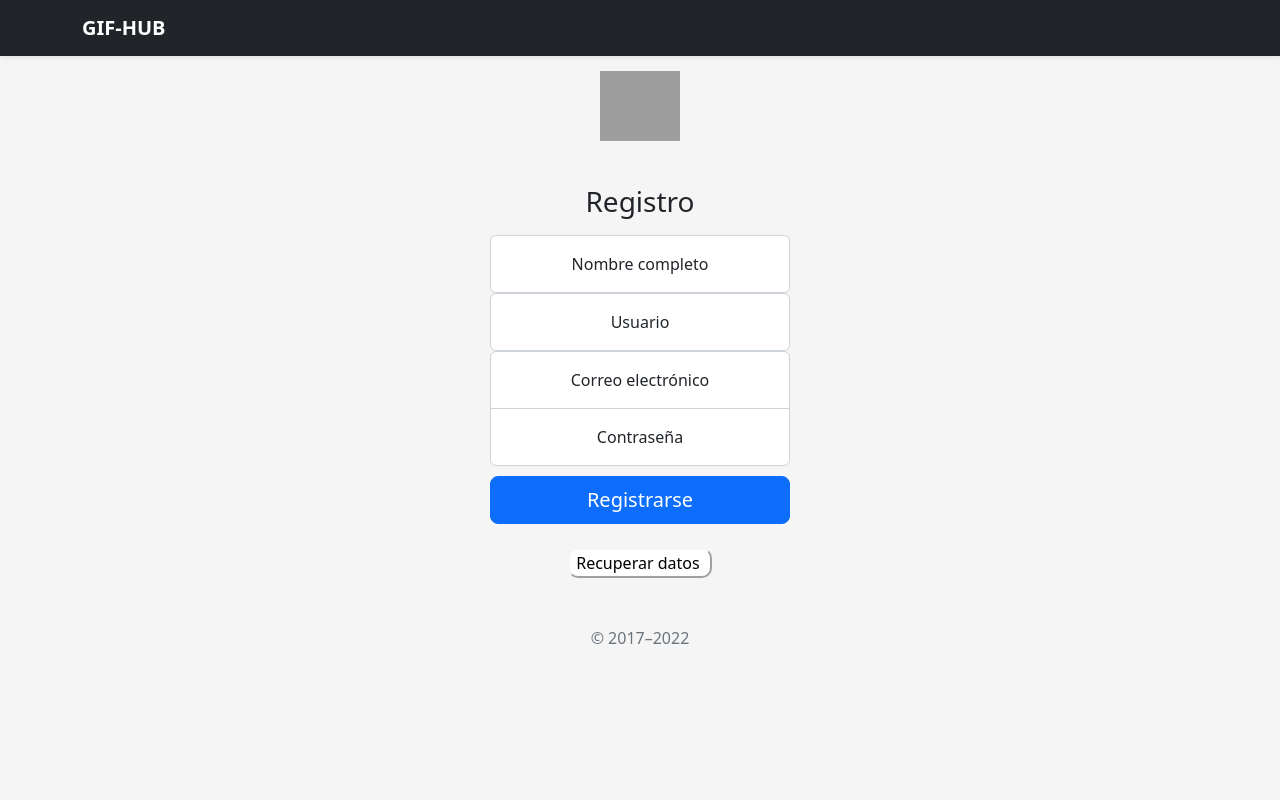
After one commit to omarguzmanm/proyecto_tolerante_a_fallas, a Flask app: page /registrarse in a window 1280 px wide. The commit adds this page. Run offline with Flask 2, Linux system fonts and the light colour scheme; grey boxes are pictures that could not be loaded.

Commit message:
Add files via upload

```diff
--- a/Proyecto-Tolerante-Fallas/main.py
+++ b/Proyecto-Tolerante-Fallas/main.py
@@ -1,9 +1,11 @@
 from flask import Flask, render_template, request
 import requests
+import pickle
+
 
 app = Flask(__name__, static_folder='templates')
 
-@app.route('/fotos', methods=['GET','POST'])
+@app.route('/inicio', methods=['GET','POST'])
 def home():
     if request.method == 'GET':
         return render_template('index.html')
@@ -29,5 +31,10 @@ def login():
     else:
         return render_template('login.html')
 
+@app.route('/registrarse', methods=['GET','POST'])
+def registro():
+        if request.method == 'GET':
+            return render_template('registrarse.html')
+
 if __name__ == '__main__':
     app.run(debug=True, port=4000)
--- /dev/null
+++ b/Proyecto-Tolerante-Fallas/templates/app.js
@@ -0,0 +1,22 @@
+function guardarDatos() {
+     localStorage.nombre = document.getElementById("nombre").value;
+     localStorage.usuario = document.getElementById("usuario").value;
+     localStorage.correo = document.getElementById("correo").value;
+     localStorage.password = document.getElementById("password").value;
+
+     window.location = "login";
+ }
+function recuperarDatos() {
+     if ((localStorage.nombre != undefined) && (localStorage.password != undefined)) {
+        // document.getElementById("datos").innerHTML = "<input type='text' class='form-control datos' id='nombre' placeholder='name' required>" + "<label for='floatingInput'>"+ localStorage.nombre + "</label>" ;
+        document.getElementById("datos").innerHTML = "<input type='text' class='form-control datos' id='nombre' placeholder='name' required value=" + localStorage.nombre + ">"+"<label for='floatingInput'>Nombre completo</label>" ;
+        document.getElementById("datos2").innerHTML = "<input type='text' class='form-control datos' id='nombre' placeholder='name' required value=" + localStorage.usuario + ">"+"<label for='floatingInput'>Usuario</label>" ;
+        document.getElementById("datos3").innerHTML = "<input type='email' class='form-control datos' id='nombre' placeholder='name' required value=" + localStorage.correo + ">"+"<label for='floatingInput'>Correo electronico</label>" ;
+        document.getElementById("datos4").innerHTML = "<input type='password' class='form-control datos' id='nombre' placeholder='name' required value=" + localStorage.password + ">"+"<label for='floatingInput'>Contraseña</label>" ;
+
+        //     document.getElementById("datos").innerHTML = "<input type='text' class='form-control datos' id='nombre' placeholder='name' required value=" + localStorage.nombre + ">"  ;
+
+     } else {
+         document.getElementById("datos").innerHTML = "No has introducido tu nombre y tu password";
+     }
+ }
--- a/Proyecto-Tolerante-Fallas/templates/index.html
+++ b/Proyecto-Tolerante-Fallas/templates/index.html
@@ -7,12 +7,12 @@
     <link href="https://cdn.jsdelivr.net/npm/bootstrap@5.2.3/dist/css/bootstrap.min.css"
     rel="stylesheet" integrity="sha384-rbsA2VBKQhggwzxH7pPCaAqO46MgnOM80zW1RWuH61DGLwZJEdK2Kadq2F9CUG65"
     crossorigin="anonymous">
-    <title>GIFT-HUB</title>
+    <title>GIF-HUB</title>
 </head>
 <body>
     <nav class="navbar bg-dark">
         <div class="container-fluid">
-            <h2 class="text-light">GIFT-HUB</h2>
+            <h2 class="text-light">GIF-HUB</h2>
             <form action="/" method="POST">
                 <div class="d-flex">
                     <input name="search" type="search" class="form-control">
--- /dev/null
+++ b/Proyecto-Tolerante-Fallas/templates/registrarse.html
@@ -0,0 +1,57 @@
+<!doctype html>
+<html lang="en">
+  <head>
+    <meta charset="utf-8">
+    <meta name="viewport" content="width=device-width, initial-scale=1">
+    <title>GIF-HUB</title>
+    <link href="https://cdn.jsdelivr.net/npm/bootstrap@5.2.0/dist/css/bootstrap.min.css" rel="stylesheet" integrity="sha384-gH2yIJqKdNHPEq0n4Mqa/HGKIhSkIHeL5AyhkYV8i59U5AR6csBvApHHNl/vI1Bx" crossorigin="anonymous">
+    <link rel="stylesheet" href="{{ url_for('static', filename='style.css' ) }}">
+
+</head>
+<header>
+  <div class="navbar navbar-dark bg-dark shadow-sm">
+    <div class="container">
+      <a href="#" class="navbar-brand d-flex align-items-center">
+        <!-- <svg xmlns="http://www.w3.org/2000/svg" width="20" height="20" fill="none" stroke="currentColor" stroke-linecap="round" stroke-linejoin="round" stroke-width="2" aria-hidden="true" class="me-2" viewBox="0 0 24 24"><path d="M23 19a2 2 0 0 1-2 2H3a2 2 0 0 1-2-2V8a2 2 0 0 1 2-2h4l2-3h6l2 3h4a2 2 0 0 1 2 2z"></path><circle cx="12" cy="13" r="4"></circle></svg> -->
+        <strong>GIF-HUB</strong>
+      </a>
+    </div>
+  </div>
+</header>
+<body class="text-center">
+
+  <main class="form-signin w-100 m-auto">
+    <!-- <form action="#" method="POST"> -->
+      <img class="mb-4" src="https://iphoneros.com/wp-content/uploads/2019/08/f41qojS5W8XqsVrLIN.gif" alt="" width="80" height="70">
+      <h1 class="h3 mb-3 fw-normal">Registro</h1>
+      <div class="form-floating" id="datos">
+          <input type="text" class="form-control" id="nombre" placeholder="name" required>
+          <label for="floatingInput">Nombre completo</label>
+     </div>
+     <div class="form-floating" id="datos2">
+          <input type="text" class="form-control" id="usuario" placeholder="@exameple" >
+          <label for="floatingInput">Usuario</label>
+     </div>
+
+     <div class="form-floating" id="datos3">
+        <input type="email" class="form-control" id="correo"  placeholder="name@example.com" >
+        <label for="floatingInput">Correo electrónico</label>
+      </div>
+      <div class="form-floating" id="datos4">
+        <input type="password" class="form-control" id="password" placeholder="Password" >
+        <label for="floatingPassword">Contraseña</label>
+      </div>
+
+
+      <input type="button" onclick="guardarDatos()" class="w-100 btn btn-lg btn-primary" value="Registrarse"/>
+      <br><br>
+      <input type="button" class="btn-recuperar" onclick="recuperarDatos()" value="Recuperar datos "/>
+      <p class="mt-5 mb-3 text-muted">&copy; 2017–2022</p>
+      <!-- <p id="datos">Pulsa para ver tu nombre y tu password.</p> -->
+
+    <!-- </form> -->
+  </main>
+  <script src="{{url_for('static', filename='app.js')}}"></script>
+  <script src="https://cdn.jsdelivr.net/npm/bootstrap@5.2.0/dist/js/bootstrap.bundle.min.js" integrity="sha384-A3rJD856KowSb7dwlZdYEkO39Gagi7vIsF0jrRAoQmDKKtQBHUuLZ9AsSv4jD4Xa" crossorigin="anonymous"></script>
+</body>
+</html>
--- a/Proyecto-Tolerante-Fallas/templates/style.css
+++ b/Proyecto-Tolerante-Fallas/templates/style.css
@@ -1,285 +1,146 @@
-@import url('https://fonts.googleapis.com/css?family=Poppins:400,500,600,700,800,900');
+html,
+body {
+  height: 100%;
+}
 
-body{
-	font-family: 'Poppins', sans-serif;
-	font-weight: 300;
-	font-size: 15px;
-	line-height: 1.7;
-	color: #c4c3ca;
-	background-color: #1f2029;
-	overflow-x: hidden;
+body {
+  align-items: center;
+  padding-bottom: 40px;
+  background-color: #f5f5f5;
 }
-a {
-	cursor: pointer;
-  transition: all 200ms linear;
+
+.datos{
+  padding-top: 1.625rem;
+  padding-bottom: 1.625rem;
+  text-align: center;
 }
-a:hover {
-	text-decoration: none;
-}
-.link {
-  color: #c4c3ca;
-}
-.link:hover {
-  color: #ffeba7;
-}
-p {
-  font-weight: 500;
-  font-size: 14px;
-  line-height: 1.7;
-}
-h4 {
-  font-weight: 600;
-}
-h6 span{
-  padding: 0 20px;
-  text-transform: uppercase;
-  font-weight: 700;
-}
-.section{
-  position: relative;
-  width: 100%;
-  display: block;
-}
-.full-height{
-  min-height: 100vh;
-}
-[type="checkbox"]:checked,
-[type="checkbox"]:not(:checked){
-  position: absolute;
-  left: -9999px;
-}
-.checkbox:checked + label,
-.checkbox:not(:checked) + label{
-  position: relative;
-  display: block;
-  text-align: center;
-  width: 60px;
-  height: 16px;
-  border-radius: 8px;
-  padding: 0;
-  margin: 10px auto;
-  cursor: pointer;
-  background-color: #ffeba7;
-}
-.checkbox:checked + label:before,
-.checkbox:not(:checked) + label:before{
-  position: absolute;
-  display: block;
-  width: 36px;
-  height: 36px;
-  border-radius: 50%;
-  color: #ffeba7;
-  background-color: #102770;
-  font-family: 'unicons';
-  content: '\eb4f';
-  z-index: 20;
-  top: -10px;
-  left: -10px;
-  line-height: 36px;
-  text-align: center;
-  font-size: 24px;
-  transition: all 0.5s ease;
-}
-.checkbox:checked + label:before {
-  transform: translateX(44px) rotate(-270deg);
+
+.btn-recuperar{
+  border-radius: 10px;
+  border-color: #f5f5f5;
+  background-color: #ffffff;
 }
 
 
-.card-3d-wrap {
-  position: relative;
-  width: 440px;
-  max-width: 100%;
-  height: 400px;
-  -webkit-transform-style: preserve-3d;
-  transform-style: preserve-3d;
-  perspective: 800px;
-  margin-top: 60px;
+.btn-registrarse{
+  margin-bottom: 10px;
 }
-.card-3d-wrapper {
-  width: 100%;
-  height: 100%;
-  position:absolute;
-  top: 0;
-  left: 0;
-  -webkit-transform-style: preserve-3d;
-  transform-style: preserve-3d;
-  transition: all 600ms ease-out;
+
+.recuadro {
+  border:1px solid black;
+  width:49.5%;
+  display:inline-block;
+  height:49.5%;
+  overflow:hidden;
 }
-.card-front, .card-back {
-  width: 100%;
-  height: 100%;
-  background-color: #2a2b38;
-  background-image: url('https://s3-us-west-2.amazonaws.com/s.cdpn.io/1462889/pat.svg');
-  background-position: bottom center;
-  background-repeat: no-repeat;
-  background-size: 300%;
-  position: absolute;
-  border-radius: 6px;
-  left: 0;
-  top: 0;
-  -webkit-transform-style: preserve-3d;
-  transform-style: preserve-3d;
-  -webkit-backface-visibility: hidden;
-  -moz-backface-visibility: hidden;
-  -o-backface-visibility: hidden;
-  backface-visibility: hidden;
+
+.form-signin {
+  max-width: 330px;
+  padding: 15px;
 }
-.card-back {
-  transform: rotateY(180deg);
+
+.form-signin .form-floating:focus-within {
+  z-index: 2;
 }
-.checkbox:checked ~ .card-3d-wrap .card-3d-wrapper {
-  transform: rotateY(180deg);
+
+.form-signin input[type="email"] {
+  margin-bottom: -1px;
+  border-bottom-right-radius: 0;
+  border-bottom-left-radius: 0;
 }
-.center-wrap{
-  position: absolute;
-  width: 100%;
-  padding: 0 35px;
-  top: 50%;
-  left: 0;
-  transform: translate3d(0, -50%, 35px) perspective(100px);
-  z-index: 20;
-  display: block;
+
+.form-signin input[type="password"] {
+  margin-bottom: 10px;
+  border-top-left-radius: 0;
+  border-top-right-radius: 0;
+}
+.form-select{
+  text-align: center;
+}
+
+.f1{
+  margin-top: 15px;
+}
+
+.input-group-text{
+  text-align: left;
+}
+
+.btn-primary{
+  margin-top: auto;
+  margin-bottom: auto;
+}
+.btn-primary:focus{
+  box-shadow: 0 0 0 0.15rem rgba(0, 0, 0, 0.652) !important;
+}
+
+.boton-form{
+  margin-top: 15px;
 }
 
 
-.form-group{
-  position: relative;
-  display: block;
-    margin: 0;
-    padding: 0;
-}
-.form-style {
-  padding: 13px 20px;
-  padding-left: 55px;
-  height: 48px;
-  width: 100%;
-  font-weight: 500;
-  border-radius: 4px;
-  font-size: 14px;
-  line-height: 22px;
-  letter-spacing: 0.5px;
-  outline: none;
-  color: #c4c3ca;
-  background-color: #1f2029;
-  border: none;
-  -webkit-transition: all 200ms linear;
-  transition: all 200ms linear;
-  box-shadow: 0 4px 8px 0 rgba(21,21,21,.2);
-}
-.form-style:focus,
-.form-style:active {
-  border: none;
-  outline: none;
-  box-shadow: 0 4px 8px 0 rgba(21,21,21,.2);
-}
-.input-icon {
-  position: absolute;
-  top: 0;
-  left: 18px;
-  height: 48px;
-  font-size: 24px;
-  line-height: 48px;
-  text-align: left;
-  color: #ffeba7;
-  -webkit-transition: all 200ms linear;
-    transition: all 200ms linear;
+.bo2{
+  background-color: rgba(255, 0, 0, 0.908);
+  border-color: red;
 }
 
-.form-group input:-ms-input-placeholder  {
-  color: #c4c3ca;
-  opacity: 0.7;
-  -webkit-transition: all 200ms linear;
-    transition: all 200ms linear;
-}
-.form-group input::-moz-placeholder  {
-  color: #c4c3ca;
-  opacity: 0.7;
-  -webkit-transition: all 200ms linear;
-    transition: all 200ms linear;
-}
-.form-group input:-moz-placeholder  {
-  color: #c4c3ca;
-  opacity: 0.7;
-  -webkit-transition: all 200ms linear;
-    transition: all 200ms linear;
-}
-.form-group input::-webkit-input-placeholder  {
-  color: #c4c3ca;
-  opacity: 0.7;
-  -webkit-transition: all 200ms linear;
-    transition: all 200ms linear;
-}
-.form-group input:focus:-ms-input-placeholder  {
-  opacity: 0;
-  -webkit-transition: all 200ms linear;
-    transition: all 200ms linear;
-}
-.form-group input:focus::-moz-placeholder  {
-  opacity: 0;
-  -webkit-transition: all 200ms linear;
-    transition: all 200ms linear;
-}
-.form-group input:focus:-moz-placeholder  {
-  opacity: 0;
-  -webkit-transition: all 200ms linear;
-    transition: all 200ms linear;
-}
-.form-group input:focus::-webkit-input-placeholder  {
-  opacity: 0;
-  -webkit-transition: all 200ms linear;
-    transition: all 200ms linear;
+.bo3{
+  background-color: rgba(0, 128, 0, 0.902);
+  border-color: green;
 }
 
-.btn{
-  border-radius: 4px;
-  height: 44px;
-  font-size: 13px;
-  font-weight: 600;
-  text-transform: uppercase;
-  -webkit-transition : all 200ms linear;
-  transition: all 200ms linear;
-  padding: 0 30px;
-  letter-spacing: 1px;
-  display: -webkit-inline-flex;
-  display: -ms-inline-flexbox;
-  display: inline-flex;
-  -webkit-align-items: center;
-  -moz-align-items: center;
-  -ms-align-items: center;
-  align-items: center;
-  -webkit-justify-content: center;
-  -moz-justify-content: center;
-  -ms-justify-content: center;
-  justify-content: center;
-  -ms-flex-pack: center;
-  text-align: center;
-  border: none;
-  background-color: #ffeba7;
-  color: #102770;
-  box-shadow: 0 8px 24px 0 rgba(255,235,167,.2);
-}
-.btn:active,
-.btn:focus{
-  background-color: #102770;
-  color: #ffeba7;
-  box-shadow: 0 8px 24px 0 rgba(16,39,112,.2);
-}
-.btn:hover{
-  background-color: #102770;
-  color: #ffeba7;
-  box-shadow: 0 8px 24px 0 rgba(16,39,112,.2);
+.titulo{
+  margin-left: 32%;
+  margin-top: 30px;
+  width: 500px;
+  height: 100px;
+  background-color: rgb(205, 184, 228);
+  border-radius: 110px;
 }
 
-.logo {
-	position: absolute;
-	top: 30px;
-	right: 30px;
-	display: block;
-	z-index: 100;
-	transition: all 250ms linear;
+h1{
+  padding-top: 20px;
+  text-align: center;
+  margin-bottom: 10px;
 }
-.logo img {
-	height: 26px;
-	width: auto;
-	display: block;
+
+.boton-buscar{
+  margin-top: 100px;
 }
+
+.t-2{
+  float: left;
+  width: 50%;
+}
+
+.info-1{
+  width: 50%;
+  float: left;
+}
+
+.info-2{
+  width: 50%;
+  float: right;
+}
+
+
+
+caption{
+  caption-side: top;
+  text-align: center;
+  color: black;
+  font-family:Verdana, Geneva, Tahoma, sans-serif;
+  font-weight: bold;
+}
+
+
+
+.bo2:hover{
+  background-color: red;
+  border-color: red;
+}
+
+.bo3:hover{
+  background-color: green;
+  border-color: green;
+}
```
Also changed, not shown: Proyecto-Tolerante-Fallas/templates/login.html (+42 -71 lines).
